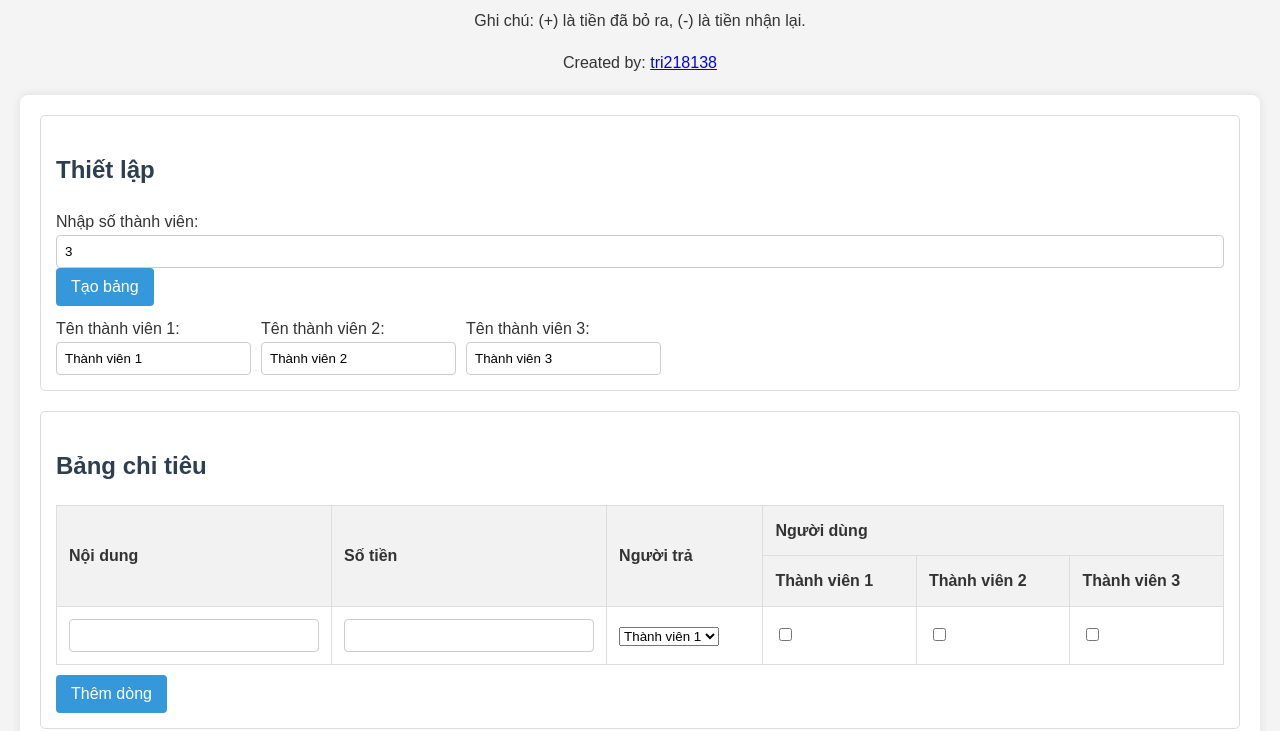
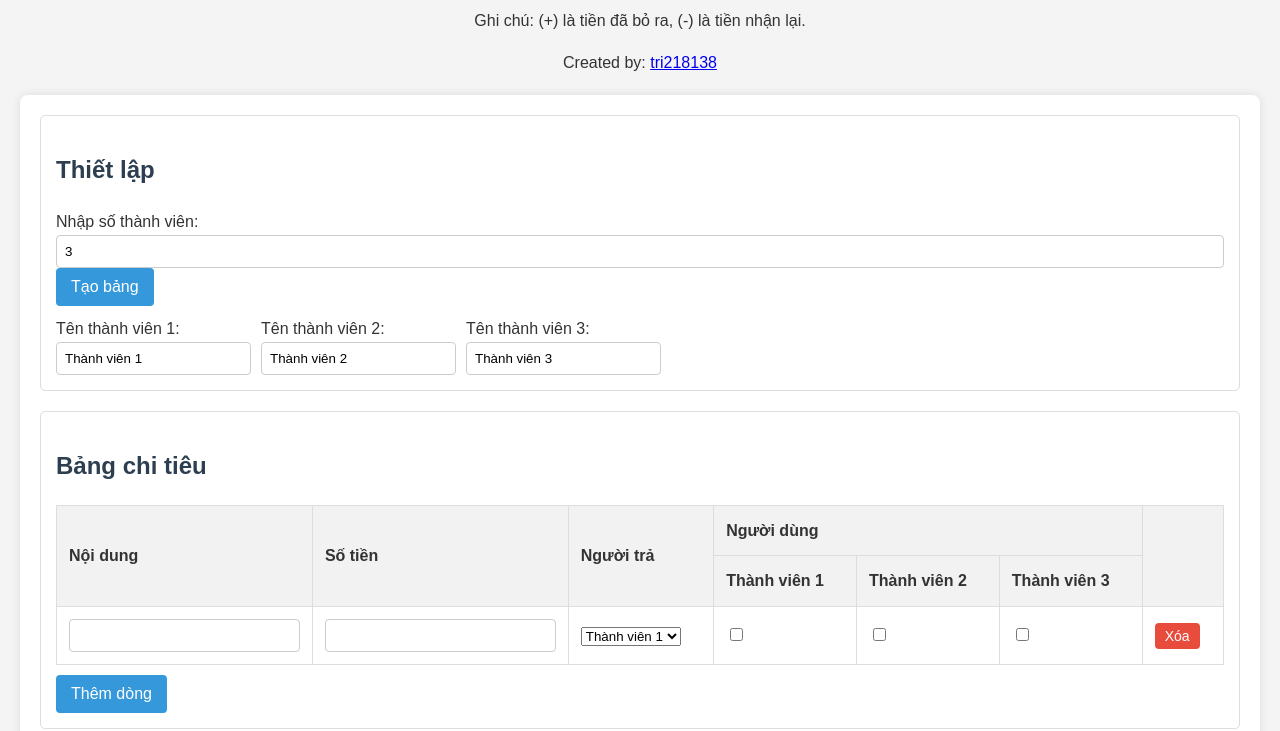
Before and after one commit to tri218138/team-sheet, a plain HTML site: page index.html in a window 1280 px wide. Shown: the part 86-817 px from the top of the page. Drawn offline with Linux system fonts and the light colour scheme.

Commit message:
delete expense

```diff
--- a/index.html
+++ b/index.html
@@ -33,6 +33,7 @@
                         <th rowspan="2">Số tiền</th>
                         <th rowspan="2">Người trả</th>
                         <th id="users-header-group" colspan="3">Người dùng</th>
+                        <th rowspan="2"></th>
                     </tr>
                     <tr id="member-header-row">
                         <!-- Tên thành viên sẽ được chèn vào đây -->
--- a/script/main.js
+++ b/script/main.js
@@ -13,6 +13,7 @@ document.addEventListener('DOMContentLoaded', () => {
     const calculateBtn = document.getElementById('calculate-btn');
     const exportBtn = document.getElementById('export-json-btn');
     const importInput = document.getElementById('import-json-input');
+    const expenseTableBody = document.querySelector('#expense-table tbody');
 
     // ----- Event Handlers -----
     createMembersBtn.addEventListener('click', handleMemberCountChange);
@@ -20,6 +21,7 @@ document.addEventListener('DOMContentLoaded', () => {
     calculateBtn.addEventListener('click', handleCalculate);
     exportBtn.addEventListener('click', handleExport);
     importInput.addEventListener('change', handleImport);
+    expenseTableBody.addEventListener('click', handleDeleteRow);
 
     // ----- Handler Functions -----
     function handleMemberCountChange() {
@@ -100,6 +102,19 @@ document.addEventListener('DOMContentLoaded', () => {
         }
     }
 
+    function handleDeleteRow(event) {
+        if (event.target.classList.contains('delete-btn')) {
+            const row = event.target.closest('tr');
+            const rowIndex = Array.from(expenseTableBody.children).indexOf(row);
+
+            // Xóa khỏi trạng thái
+            appState.expenses.splice(rowIndex, 1);
+
+            // Cập nhật và vẽ lại
+            updateAndRender();
+        }
+    }
+
     // ----- Render & Update -----
     function updateAndRender() {
         saveState(appState);
--- a/script/ui.js
+++ b/script/ui.js
@@ -91,6 +91,13 @@ function addExpenseRow(expenseData, members, onRowChange) {
         checkbox.checked = expense.usedBy.includes(member);
         cell.appendChild(checkbox);
     });
+
+    // Thêm nút xóa
+    const deleteCell = row.insertCell();
+    const deleteBtn = document.createElement('button');
+    deleteBtn.textContent = 'Xóa';
+    deleteBtn.className = 'delete-btn';
+    deleteCell.appendChild(deleteBtn);
 }
 
 export function addBlankExpenseRow(members, onRowChange) {
--- a/style/main.css
+++ b/style/main.css
@@ -114,3 +114,17 @@ button:hover {
 #transactions p {
     margin: 5px 0;
 }
+
+.delete-btn {
+    background-color: #e74c3c; /* Màu đỏ */
+    color: white;
+    border: none;
+    padding: 5px 10px;
+    border-radius: 4px;
+    cursor: pointer;
+    font-size: 14px;
+}
+
+.delete-btn:hover {
+    background-color: #c0392b;
+}
```
